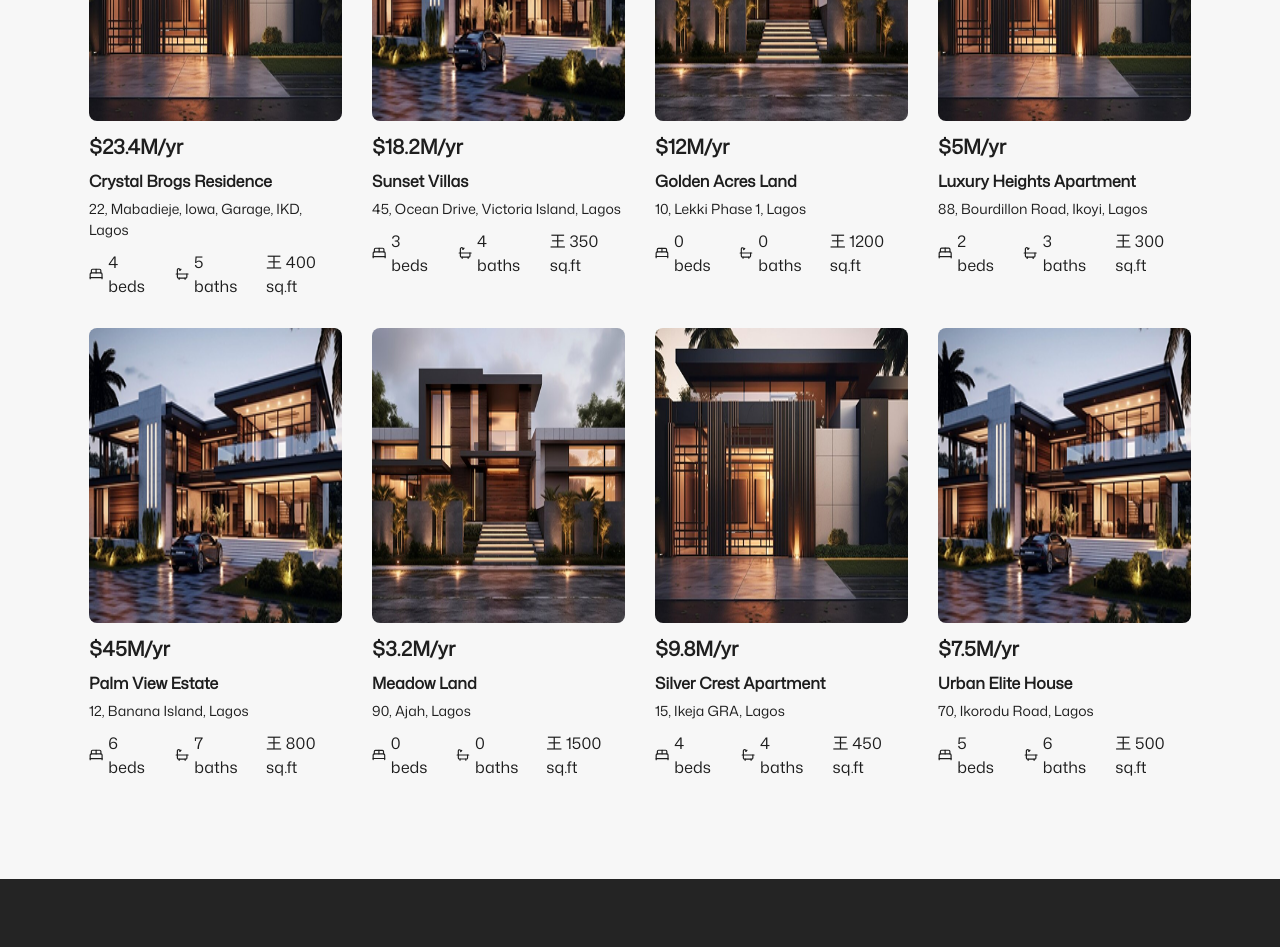
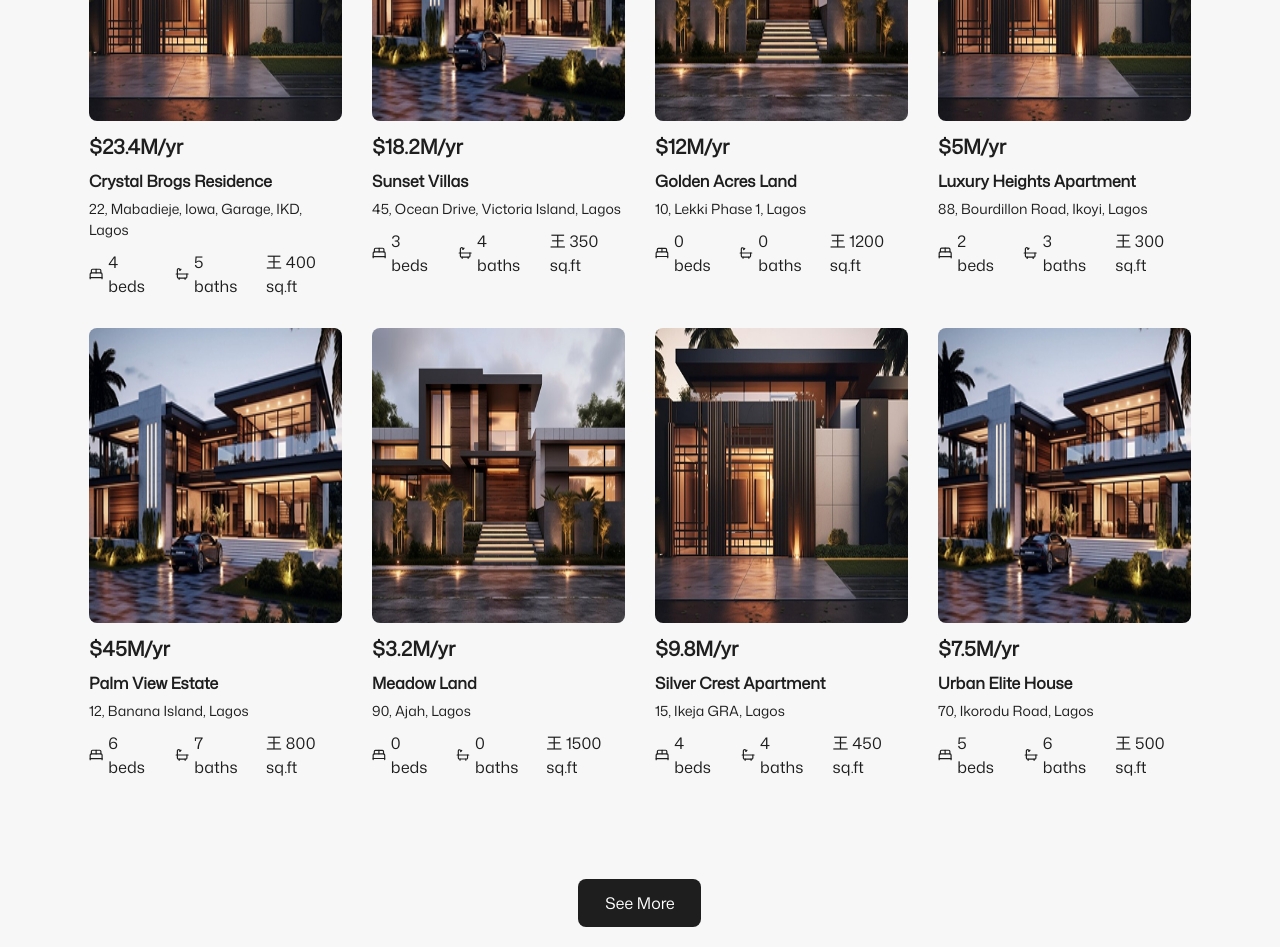
Before and after one commit to Napolite/toriGate, a React (Vite) app: page / in a window 1280 px wide. Shown: the part 1940-2887 px from the top of the page. Before the commit the page ends 2819 px from the top, so only its background shows below. Built offline with nearby package versions, Linux system fonts and the light colour scheme.

Commit message:
moves properties to lone component

```diff
--- a/src/properties/properties.tsx
+++ b/src/properties/properties.tsx
@@ -1,7 +1,7 @@
 import Img1 from "../assets/images/img1.png";
 import Img2 from "../assets/images/img2.png";
 import Img3 from "../assets/images/img3.png";
-import { LuBedDouble, LuBath } from "react-icons/lu";
+import PropertiesList from "./property.list";
 
 function Properties() {
   const images: string[] = [Img1, Img2, Img3];
@@ -158,35 +158,7 @@ function Properties() {
             </nav>
           </div>
           {/* Properties */}
-          <div className="grid grid-cols-4 gap-[30px] mt-[30px] pb-[100px]">
-            {assets.map((asset, index) => (
-              <div className="w-full ">
-                <img
-                  src={asset?.image}
-                  className="rounded-[8px] w-full h-[295.4px]"
-                />
-                <div>
-                  <div className="text-[20px] font-[600] mb-[8px] mt-[10px]">
-                    {asset?.price}/yr
-                  </div>
-                  <div className="text-[16px] font-[600] mb-[5px]">
-                    {asset?.title}
-                  </div>
-                  <div className="text-[14px] mb-[10px]">{asset?.address}</div>
-                  <div className="flex items-center contenr-center gap-[22px]">
-                    <div className="flex items-center content-center gap-[5px]">
-                      <LuBedDouble />
-                      <p>{asset?.beds} beds</p>
-                    </div>
-                    <div className="flex flex items-center content-center gap-[5px]">
-                      <LuBath /> <p>{asset?.baths} baths</p>
-                    </div>
-                    <div>王 {asset?.area}</div>
-                  </div>
-                </div>
-              </div>
-            ))}
-          </div>
+          <PropertiesList assets={assets} />
         </div>
       </div>
     </div>
--- /dev/null
+++ b/src/properties/property.list.tsx
@@ -0,0 +1,45 @@
+import { LuBedDouble, LuBath } from "react-icons/lu";
+
+function PropertiesList({ assets }: { assets: any[] }) {
+  return (
+    <div className="full">
+      <div className="grid grid-cols-4 gap-[30px] mt-[30px] pb-[100px]">
+        {assets.map((asset, index) => (
+          <div className="w-full ">
+            <img
+              src={asset?.image}
+              className="rounded-[8px] w-full h-[295.4px]"
+            />
+            <div>
+              <div className="text-[20px] font-[600] mb-[8px] mt-[10px]">
+                {asset?.price}/yr
+              </div>
+              <div className="text-[16px] font-[600] mb-[5px]">
+                {asset?.title}
+              </div>
+              <div className="text-[14px] mb-[10px]">{asset?.address}</div>
+              <div className="flex items-center contenr-center gap-[22px]">
+                <div className="flex items-center content-center gap-[5px]">
+                  <LuBedDouble />
+                  <p>{asset?.beds} beds</p>
+                </div>
+                <div className="flex flex items-center content-center gap-[5px]">
+                  <LuBath /> <p>{asset?.baths} baths</p>
+                </div>
+                <div>王 {asset?.area}</div>
+              </div>
+            </div>
+          </div>
+        ))}
+      </div>
+
+      <div className="w-full flex justify-center">
+        <button className="w-[123px] h-[48px] bg-[#1e1e1e] text-white rounded-[8px] mb-[20px]">
+          See More
+        </button>
+      </div>
+    </div>
+  );
+}
+
+export default PropertiesList;
```
